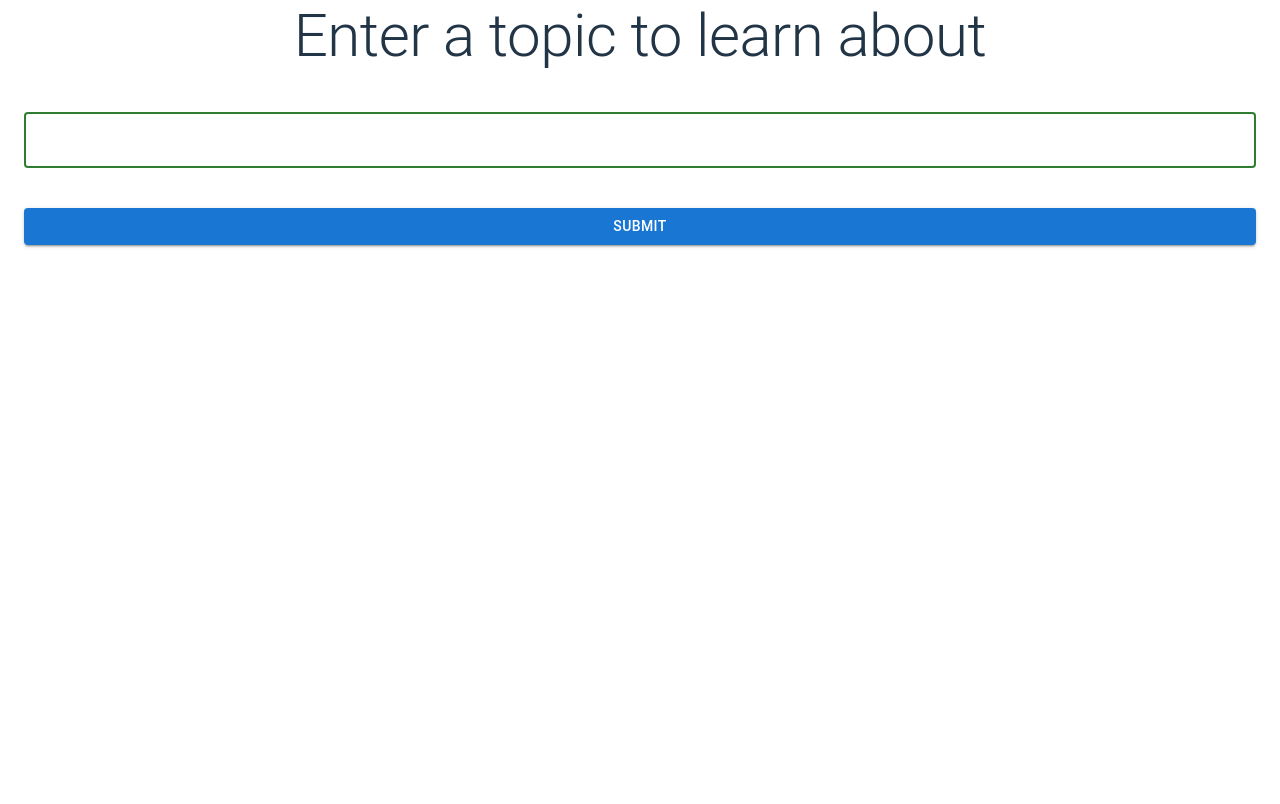
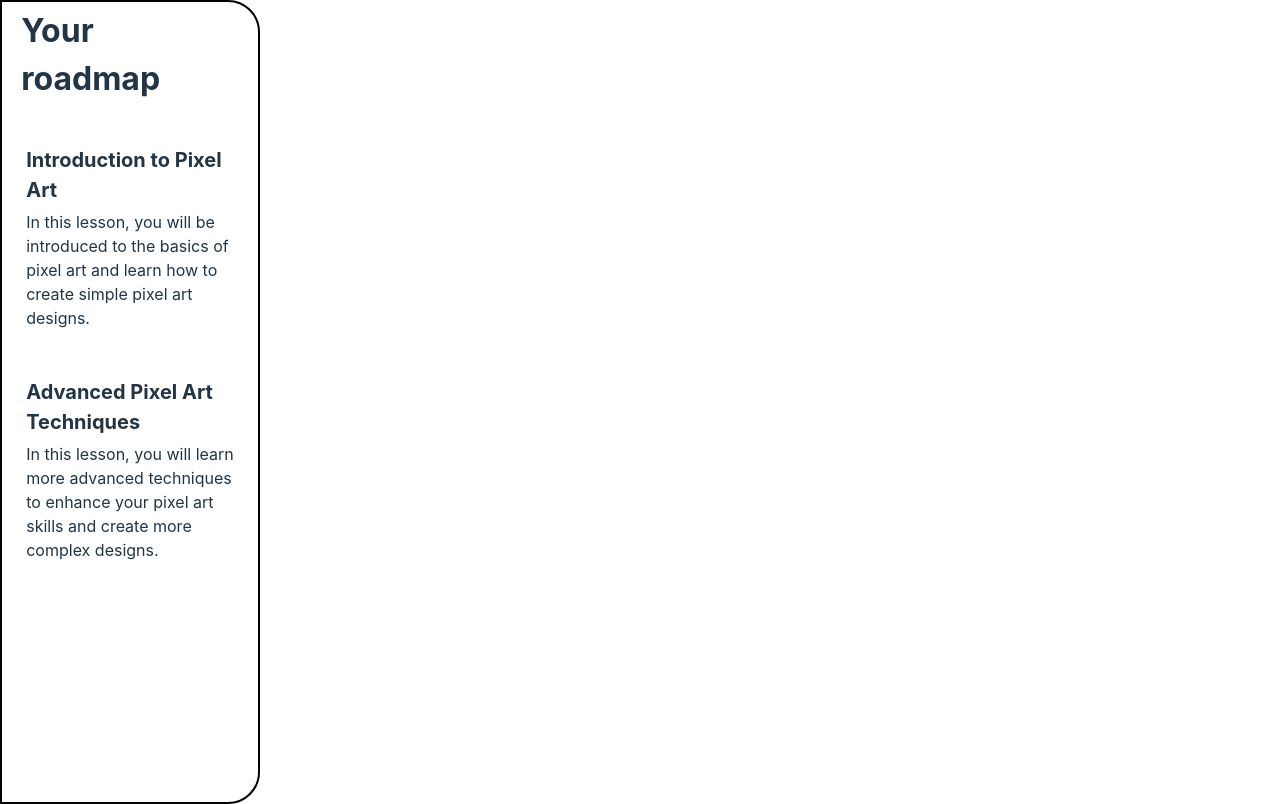
Before and after one commit to amsierco/mhack16-legacy, a React (Vite) app: page /roadmap in a window 1280 px wide. Built offline with nearby package versions, Linux system fonts and the light colour scheme.

Commit message:
Roadmap Nav

```diff
--- a/components/Node.jsx
+++ b/components/Node.jsx
@@ -1,22 +1,24 @@
-import React, {useState, useEffect} from 'react';
+import React, {useState} from 'react';
+import {useNavigate} from 'react-router-dom';
 
 // Road map component
 const Node = ({lesson}) => {
     const title = lesson.title;
     const content = lesson.content;
     const [hover, setHover] = useState(false);
-
-    useEffect(() => {
-    }, [])
+    const navigate = useNavigate();
 
     return (
-        <div
-            className='node-el'
+        <div className='node-el' onClick={()=>navigate('/page',  { state: title })}> {/* Load new info page */}
+        <div>{title}</div>
+        <div id='hover-content'>{content} </div>
+        {/* Alternative if we want content to be hover only */}
+        {/* <div
             onMouseEnter={() => setHover(!hover)}
-            onMouseLeave={() => setHover(!hover)}
-        >
-            <h4>{title}</h4>
-            {hover ? <div>{content}</div> : null }
+            onMouseLeave={() => setHover(!hover)}>
+            {title}
+        </div>
+        {hover ? <div id='hover-content'>{content}</div> : null } */}
         </div>
     );
 }
--- a/components/RoadMap.css
+++ b/components/RoadMap.css
@@ -5,13 +5,36 @@
     padding: 0;
 }
 
+#title {
+    width: 85%;
+    padding: 5px;
+    font-weight: bold;
+    font-size: 2rem;
+    margin-bottom: 2rem;
+}
+
+#hover-content {
+    padding-bottom: 5px;
+    padding-top: 5px;
+    font-size: 1rem;
+    font-weight: 400;
+}
+
 /* Timeline container */
 .roadmap-container {
-    width: 25%;
+    position: absolute;
+    top: 0;
+    left: 0;
+
+    border-top-right-radius: 2rem;
+    border-bottom-right-radius: 2rem;
+
+    text-align: left;
+
+    width: 20%;
     height: 100vh;
     padding: 0;
-    text-align: center;
-    border: 1px solid black;
+    border: 2px solid black;
     display: flex;
     flex-direction: column;
     justify-content: center;
@@ -35,5 +58,12 @@
 
 /* Individual lesson node */
 .node-el {
-    border: 1px solid blue;
+    font-weight: bold;
+    font-size: 1.25rem;
+    padding: 5px;
 }
+
+/* Node-el hover */
+.node-el:hover {
+    cursor: pointer;
+}
--- a/components/RoadMap.jsx
+++ b/components/RoadMap.jsx
@@ -10,7 +10,7 @@ import './RoadMap.css';
 const RoadMap = ({data}) => {
     return (
         <div className='roadmap-container'>
-            <h2>Your roadmap</h2>
+            <div id='title'>Your roadmap</div>
             <div className='list-container'>
                 {data.lessonPlans.map((lesson) => {
                     return (
--- a/src/App.jsx
+++ b/src/App.jsx
@@ -13,16 +13,16 @@ function App() {
   const firstLesson = jsonData.lessonPlans[0]
 
   return (
-    // <>
-    //   <BrowserRouter>
-    //   <Routes>
-    //     <Route exact path="/" element={<LandingPage/>}/>
-    //     <Route exact path="/roadmap" element={<RoadMap/>}/>
-    //   </Routes>
-    //   </BrowserRouter>
-    //   </>
+    <>
+      <BrowserRouter>
+      <Routes>
+        <Route exact path="/" element={<LandingPage/>}/>
+        <Route exact path="/roadmap" element={<RoadMap data={jsonData}/>}/>
+      </Routes>
+      </BrowserRouter>
+      </>
 
-    <LandingPage/>
+    /*<LandingPage/>*///<RoadMap data={jsonData}/>
     // <RoadMap lesson={firstLesson}/>
     // <Page lesson={firstLesson}/>
   )
```
